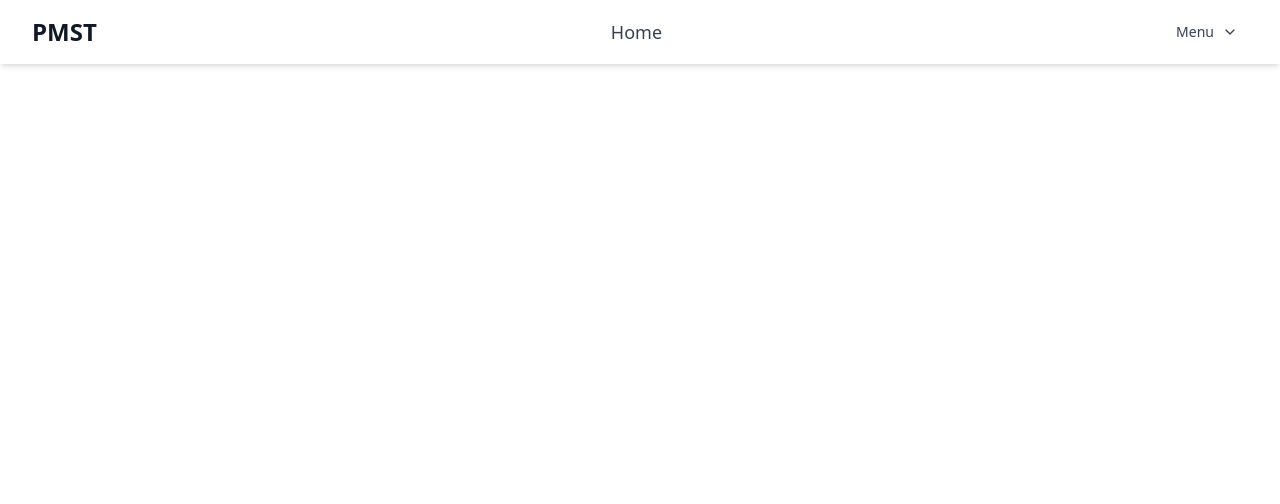
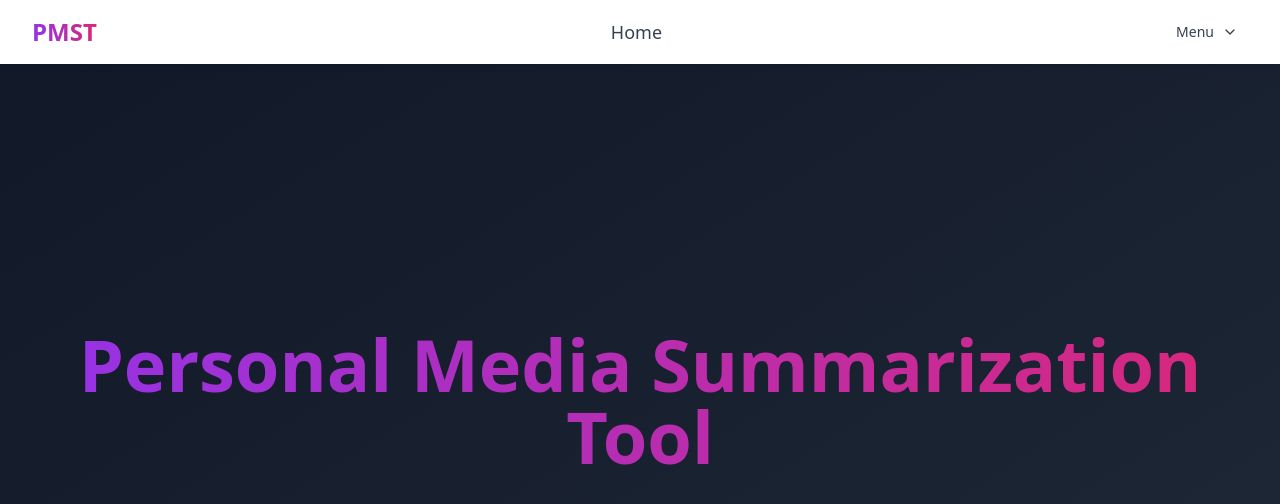
Before and after one commit to markbakos/personal-media-summarization-tool, a React (Vite) app in the folder client/: page / in a window 1280 px wide. Shown: the top 504 px of the page. Built offline with nearby package versions, Linux system fonts and the light colour scheme.

Commit message:
added home page design and fixed navbar design

```diff
--- a/client/package.json
+++ b/client/package.json
@@ -15,6 +15,7 @@
     "axios": "^1.7.9",
     "class-variance-authority": "^0.7.1",
     "clsx": "^2.1.1",
+    "framer-motion": "^11.15.0",
     "lucide-react": "^0.468.0",
     "react": "^18.3.1",
     "react-dom": "^18.3.1",
--- a/client/src/components/Navbar.tsx
+++ b/client/src/components/Navbar.tsx
@@ -13,7 +13,7 @@ export const Navbar = ({ currentPage }) => {
             <div className="max-w-7xl mx-auto px-4 sm:px-6 lg:px-8">
                 <div className="flex justify-between items-center h-16">
                     <Link to="/" className="flex items-center">
-                        <span className="text-2xl font-bold text-gray-900 hover:text-gray-700 transition-colors">PMST</span>
+                        <span className="bg-clip-text text-transparent bg-gradient-to-r from-purple-600 to-pink-600 text-2xl font-semibold">PMST</span>
                     </Link>
 
                     <div className="hidden lg:ml-6 lg:flex lg:items-center">
@@ -29,11 +29,11 @@ export const Navbar = ({ currentPage }) => {
                                 </button>
                             </DropdownMenuTrigger>
                             <DropdownMenuContent align="end" className="mt-2 w-48 rounded-md shadow-lg bg-white">
-                                <DropdownMenuItem className="block px-4 py-2 text-sm text-gray-700 hover:bg-gray-100">
-                                    <Link to={"/summarize"}>
+                                <Link to={"/summarize"}>
+                                    <DropdownMenuItem className="cursor-pointer px-4 py-2 text-md text-gray-700 hover:bg-gray-100">
                                         Text Summarization
-                                    </Link>
-                                </DropdownMenuItem>
+                                    </DropdownMenuItem>
+                                </Link>
                             </DropdownMenuContent>
                         </DropdownMenu>
                     </div>
--- a/client/src/pages/Home.tsx
+++ b/client/src/pages/Home.tsx
@@ -1,10 +1,40 @@
-import {Navbar} from "../components/Navbar.tsx";
+import {Navbar} from "../components/Navbar.tsx"
+import { motion } from "framer-motion"
 
 export const Home = () => {
 
-    return(
-        <div>
-            <Navbar currentPage={"Home"} />
-        </div>
+    return (
+        <main
+            className="h-screen flex flex-col items-center justify-center bg-gradient-to-br from-gray-900 to-gray-800 text-white p-4">
+            <div className="w-screen h-screen overflow-hidden flex flex-col justify-center items-center">
+                <Navbar currentPage={"Home"}/>
+                <motion.h1
+                    className="text-5xl md:text-6xl lg:text-7xl text-center font-bold bg-clip-text text-transparent bg-gradient-to-r from-purple-600 to-pink-600"
+                    initial={{opacity: 0, scale: 0.5}}
+                    animate={{opacity: 1, scale: 1}}
+                    transition={{
+                        duration: 0.8,
+                        delay: 0.5,
+                        ease: [0, 0.71, 0.2, 1.01]
+                    }}
+                >
+                    <motion.span
+                        initial={{opacity: 0}}
+                        animate={{opacity: 1}}
+                        transition={{duration: 1, delay: 1.3}}
+                    >
+                        Personal Media
+                    </motion.span>
+                    {' '}
+                    <motion.span
+                        initial={{opacity: 0}}
+                        animate={{opacity: 1}}
+                        transition={{duration: 1, delay: 1.8}}
+                    >
+                        Summarization Tool
+                    </motion.span>
+                </motion.h1>
+            </div>
+        </main>
     )
 }
```
Also changed, not shown: 1 other file (tests, documents, lock files or other folders).
